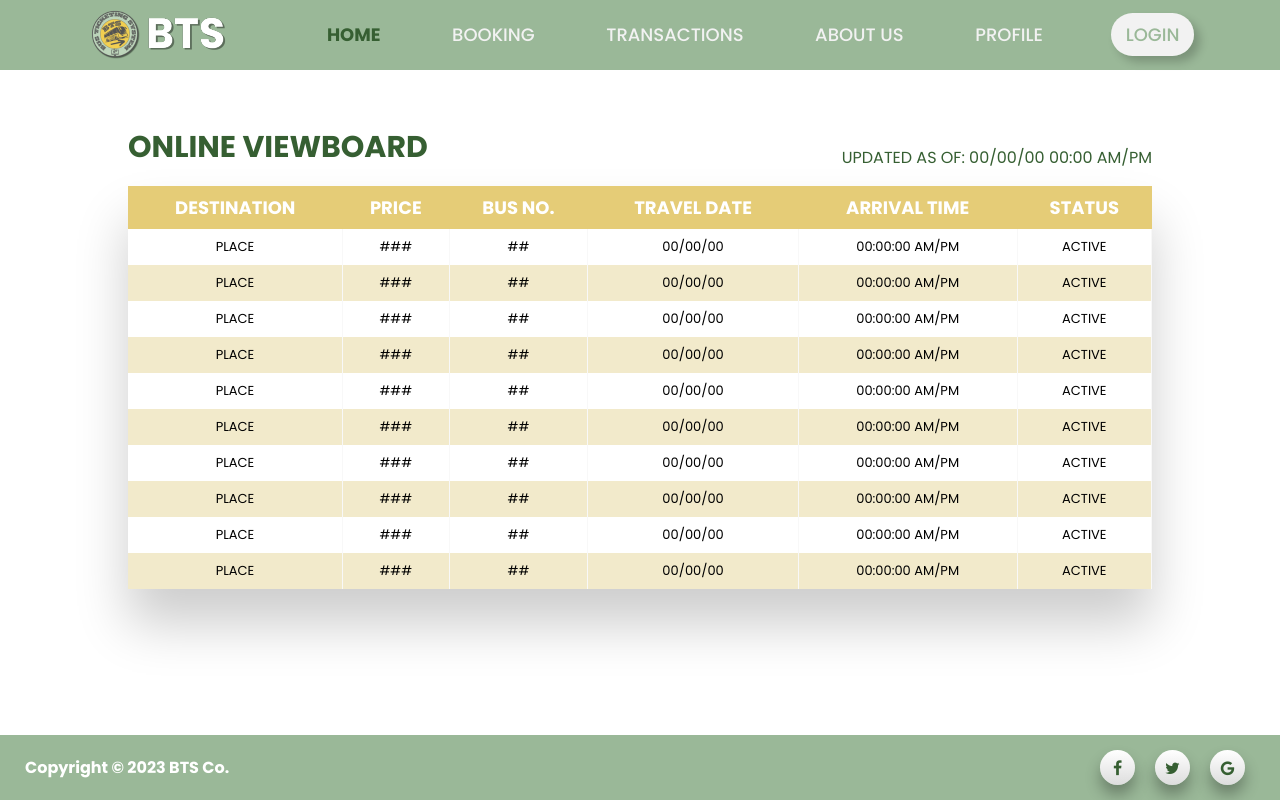
After one commit to shaynalene/Ticketing-System, a PHP site: page /pages/landing-page.html in a window 1280 px wide. The commit adds this page. Run offline with PHP 8.4, Linux system fonts and the light colour scheme.

Commit message:
Created Landing Page and Footer
Created landing page and footer. Fixed input and navbar issues.

```diff
--- /dev/null
+++ b/pages/landing-page.html
@@ -0,0 +1,181 @@
+<!DOCTYPE html>
+<html lang="en">
+  <head>
+    <meta charset="UTF-8" />
+    <meta name="viewport" content="width=device-width, initial-scale=1.0" />
+    <title>BTS | Bus Ticketing System</title>
+    <link rel="stylesheet" href="/style.css" />
+    <link
+      rel="stylesheet"
+      href="https://cdnjs.cloudflare.com/ajax/libs/font-awesome/4.7.0/css/font-awesome.min.css"
+    />
+    <link rel="shortcut icon" type="image/jpg" href="/img/bts-logo.png" />
+  </head>
+  <body class="pages-flex">
+    <!-- NAVIGATION BAR -->
+    <div class="navbar-ctr">
+      <nav class="navbar">
+        <div class="wrapper">
+          <div class="logo">
+            <a href="#"
+              ><img src="/img/bts-logo-nav.png" alt="BTS" class="logo-pic"
+            /></a>
+          </div>
+          <input type="radio" name="slider" id="menu-btn" />
+          <input type="radio" name="slider" id="close-btn" />
+          <ul class="nav-links">
+            <label for="close-btn" class="navbtn close-btn"
+              ><i class="fa fa-times"></i
+            ></label>
+            <li><a href="index.html" id="active-page">HOME</a></li>
+            <li><a href="booking-process.html">BOOKING</a></li>
+            <li>
+              <a href="#">TRANSACTIONS</a>
+            </li>
+            <li>
+              <a href="#">ABOUT US</a>
+            </li>
+            <li><a href="#">PROFILE</a></li>
+            <div class="login">
+              <a href="/pages/login-page.html" id="login-button">LOGIN</a>
+            </div>
+          </ul>
+          <label for="menu-btn" class="navbtn menu-btn"
+            ><i class="fa fa-bars"></i
+          ></label>
+        </div>
+      </nav>
+    </div>
+
+    <!-- LANDING PAGE -->
+    <div class="main-content">
+      <div class="header">
+        <div class="title-header">ONLINE VIEWBOARD</div>
+        <div id="lastEditDate">UPDATED AS OF: 00/00/00 00:00 AM/PM</div>
+      </div>
+      <div class="table-wrapper">
+        <table id="editableTable" class="fl-table">
+          <thead>
+            <tr>
+              <th>DESTINATION</th>
+              <th>PRICE</th>
+              <th>BUS NO.</th>
+              <th>TRAVEL DATE</th>
+              <th>ARRIVAL TIME</th>
+              <th>STATUS</th>
+            </tr>
+          </thead>
+          <tbody>
+            <tr>
+              <td contenteditable="false">PLACE</td>
+              <td contenteditable="false">###</td>
+              <td contenteditable="false">##</td>
+              <td contenteditable="false">00/00/00</td>
+              <td contenteditable="false">00:00:00 AM/PM</td>
+              <td contenteditable="false">ACTIVE</td>
+            </tr>
+            <tr>
+              <td contenteditable="false">PLACE</td>
+              <td contenteditable="false">###</td>
+              <td contenteditable="false">##</td>
+              <td contenteditable="false">00/00/00</td>
+              <td contenteditable="false">00:00:00 AM/PM</td>
+              <td contenteditable="false">ACTIVE</td>
+            </tr>
+            <tr>
+              <td contenteditable="false">PLACE</td>
+              <td contenteditable="false">###</td>
+              <td contenteditable="false">##</td>
+              <td contenteditable="false">00/00/00</td>
+              <td contenteditable="false">00:00:00 AM/PM</td>
+              <td contenteditable="false">ACTIVE</td>
+            </tr>
+            <tr>
+              <td contenteditable="false">PLACE</td>
+              <td contenteditable="false">###</td>
+              <td contenteditable="false">##</td>
+              <td contenteditable="false">00/00/00</td>
+              <td contenteditable="false">00:00:00 AM/PM</td>
+              <td contenteditable="false">ACTIVE</td>
+            </tr>
+            <tr>
+              <td contenteditable="false">PLACE</td>
+              <td contenteditable="false">###</td>
+              <td contenteditable="false">##</td>
+              <td contenteditable="false">00/00/00</td>
+              <td contenteditable="false">00:00:00 AM/PM</td>
+              <td contenteditable="false">ACTIVE</td>
+            </tr>
+            <tr>
+              <td contenteditable="false">PLACE</td>
+              <td contenteditable="false">###</td>
+              <td contenteditable="false">##</td>
+              <td contenteditable="false">00/00/00</td>
+              <td contenteditable="false">00:00:00 AM/PM</td>
+              <td contenteditable="false">ACTIVE</td>
+            </tr>
+            <tr>
+              <td contenteditable="false">PLACE</td>
+              <td contenteditable="false">###</td>
+              <td contenteditable="false">##</td>
+              <td contenteditable="false">00/00/00</td>
+              <td contenteditable="false">00:00:00 AM/PM</td>
+              <td contenteditable="false">ACTIVE</td>
+            </tr>
+            <tr>
+              <td contenteditable="false">PLACE</td>
+              <td contenteditable="false">###</td>
+              <td contenteditable="false">##</td>
+              <td contenteditable="false">00/00/00</td>
+              <td contenteditable="false">00:00:00 AM/PM</td>
+              <td contenteditable="false">ACTIVE</td>
+            </tr>
+            <tr>
+              <td contenteditable="false">PLACE</td>
+              <td contenteditable="false">###</td>
+              <td contenteditable="false">##</td>
+              <td contenteditable="false">00/00/00</td>
+              <td contenteditable="false">00:00:00 AM/PM</td>
+              <td contenteditable="false">ACTIVE</td>
+            </tr>
+            <tr>
+              <td contenteditable="false">PLACE</td>
+              <td contenteditable="false">###</td>
+              <td contenteditable="false">##</td>
+              <td contenteditable="false">00/00/00</td>
+              <td contenteditable="false">00:00:00 AM/PM</td>
+              <td contenteditable="false">ACTIVE</td>
+            </tr>
+          </tbody>
+        </table>
+      </div>
+      <button id="editButton" style="display: none">Edit</button>
+      <!-- HIDE UNLESS ITS ON ADMIN SIDE !! TO BE EDITED -->
+    </div>
+
+    <!-- FOOTER -->
+    <div class="footer">
+      <div class="footer-content">Copyright © 2023 BTS Co.</div>
+      <div class="footer-content">
+        <ul class="social-footer">
+          <li>
+            <a href="#" class="social-button"
+              ><i class="fa fa-facebook" aria-hidden="true"></i
+            ></a>
+          </li>
+          <li>
+            <a href="#" class="social-button"
+              ><i class="fa fa-twitter" aria-hidden="true"></i
+            ></a>
+          </li>
+          <li>
+            <a href="#" class="social-button"
+              ><i class="fa fa-google" aria-hidden="true"></i
+            ></a>
+          </li>
+        </ul>
+      </div>
+    </div>
+  </body>
+  <script src="script.js"></script>
+</html>
--- a/style.css
+++ b/style.css
@@ -294,6 +294,7 @@ nav input {
   font-weight: 600;
 }
 
+input[type="text"].ipt-style,
 .ipt-style {
   background-color: #e9e8f9;
   border: none;
@@ -332,6 +333,7 @@ nav input {
   padding: 20px;
 }
 
+input[type="text"].rgs-ipt-style,
 .rgs-ipt-style {
   background-color: #e9e8f9;
   border: none;
@@ -380,13 +382,251 @@ nav input {
 
 /* LOGIN PAGE ENDS HERE */
 
+/* LANDING PAGE STARTS HERE*/
 
+.pages-flex {
+  display: flex;
+  justify-content: center;
+  align-items: center;
+  flex-flow: column;
+  height: 100vh;
+}
+
+.main-content {
+  flex: 0 85vh;
+  width: 100%;
+}
+
+.navbar-ctr {
+  flex: 0 10vh;
+  width: 100%;
+}
+
+.header {
+  width: 100%;
+  color: #365f32;
+  display: flex;
+  justify-content: space-between;
+  align-items: flex-end;
+  padding: 3rem 8rem 0rem;
+  gap: 5rem;
+}
+
+.title-header {
+  font-size: 30px;
+  font-weight: 900;
+}
+
+/* table section */
+
+.table-wrapper {
+  margin: 1rem 8rem 3rem;
+  box-shadow: 0px 35px 50px rgba(0, 0, 0, 0.2);
+}
+
+.fl-table {
+  border-radius: 5px;
+  font-size: 12px;
+  font-weight: normal;
+  border: none;
+  border-collapse: collapse;
+  width: 100%;
+  max-width: 100%;
+  white-space: nowrap;
+  background-color: white;
+}
+
+.fl-table td,
+.fl-table th {
+  text-align: center;
+  padding: 8px;
+}
+
+.fl-table td {
+  border-right: 1px solid #f8f8f8;
+  font-size: 13px;
+  font-weight: 400;
+}
+
+.fl-table thead th {
+  color: #ffffff;
+  background: #e5cc77;
+  font-size: 18px;
+}
+
+.fl-table thead th:nth-child(odd) {
+  color: #ffffff;
+  background: #e5cc77;
+}
+
+.fl-table tr:nth-child(even) {
+  background: #f2eacb;
+}
+
+/* Responsive table */
+
+@media (max-width: 900px) {
+  .fl-table {
+    display: block;
+    width: 100%;
+  }
+  .header {
+    padding: 40px 40px 0px;
+  }
+  .table-wrapper {
+    margin: 10px 40px 30px;
+  }
+  .table-wrapper:before {
+    content: "Scroll horizontally >";
+    display: block;
+    text-align: right;
+    font-size: 11px;
+    color: white;
+    padding: 0 0 10px;
+  }
+  .fl-table thead,
+  .fl-table tbody,
+  .fl-table thead th {
+    display: block;
+  }
+  .fl-table thead th:nth-child(odd) {
+    color: #000000;
+    background: #f2eacb;
+  }
+  .fl-table thead th:last-child {
+    border-bottom: none;
+  }
+  .fl-table thead {
+    float: left;
+  }
+  .fl-table tbody {
+    width: auto;
+    position: relative;
+    overflow-x: auto;
+  }
+  .fl-table td,
+  .fl-table th {
+    padding: 20px 0.625em 0.625em 0.625em;
+    height: 60px;
+    vertical-align: middle;
+    box-sizing: border-box;
+    overflow-x: hidden;
+    overflow-y: auto;
+    width: 120px;
+    font-size: 13px;
+    text-overflow: ellipsis;
+  }
+  .fl-table thead th {
+    text-align: left;
+    border-bottom: 1px solid #f7f7f9;
+  }
+  .fl-table tbody tr {
+    display: table-cell;
+  }
+  .fl-table tbody tr:nth-child(odd) {
+    background: none;
+  }
+  .fl-table tr:nth-child(even) {
+    background: transparent;
+  }
+  .fl-table tr td:nth-child(odd) {
+    background: #f8f8f8;
+    border-right: 1px solid #e6e4e4;
+  }
+  .fl-table tr td:nth-child(even) {
+    border-right: 1px solid #e6e4e4;
+  }
+  .fl-table tbody td {
+    display: block;
+    text-align: center;
+  }
+}
+
+/* FOOTER STARTS HERE*/
+
+.footer {
+  display: flex;
+  flex: 0 5vh;
+  width: 100%;
+  background-color: #9ab898;
+  justify-content: space-between;
+  align-items: center;
+}
+
+.footer-content {
+  color: white;
+  font-weight: 800;
+  padding: 15px 25px;
+  text-align: center;
+}
+
+.social-footer li .social-button .fa {
+  color: #365f32;
+}
+
+.social-footer {
+  display: flex;
+  width: 100%;
+}
+
+.social-footer li {
+  list-style: none;
+}
+
+.social-footer li .social-button {
+  position: relative;
+  width: 35px;
+  height: 35px;
+  display: block;
+  text-align: center;
+  margin: 0 10px;
+  border-radius: 50%;
+  padding: 6px;
+  box-sizing: border-box;
+  text-decoration: none;
+  box-shadow: 0 10px 15px rgba(0, 0, 0, 0.3);
+  background: linear-gradient(0deg, #ddd, #fff);
+  transition: 0.5s;
+}
+
+.social-footer .social-button:hover {
+  box-shadow: 0 2px 5px rgba(0, 0, 0, 0.3);
+  text-decoration: none;
+}
+
+.social-button .social-button .fa {
+  width: 100%;
+  height: 100%;
+  display: block;
+  background: linear-gradient(0deg, #fff, #ddd);
+  border-radius: 50%;
+  line-height: calc(60px - 12px);
+  font-size: 24px;
+  color: #262626;
+  transition: 0.5s;
+}
+
+.social-footer li:nth-child(1) .social-button:hover .fa {
+  color: #3b5998;
+}
+
+.social-footer li:nth-child(2) .social-button:hover .fa {
+  color: #00aced;
+}
+
+.social-footer li:nth-child(3) .social-button:hover .fa {
+  color: #dd4b39;
+}
+
+/* FOOTER ENDS HERE */
+
+/* LANDING PAGE ENDS HERE */
 
 /* BOOKING-FORM1 STARTS HERE */
-@import url('https://fonts.googleapis.com/css2?family=Poppins&display=swap');
+@import url("https://fonts.googleapis.com/css2?family=Poppins&display=swap");
 
-.background{
-    background-image: url('bg.jpg');
+.background {
+  background-image: url("bg.jpg");
   background-size: cover;
   background-position: center;
   height: 100%;
@@ -395,15 +635,15 @@ align-items: center;
   justify-content: center;
 }
 
-.form-bg{
-    background-color: #F2EACB;
+.form-bg {
+  background-color: #f2eacb;
   padding: 20px;
   border-radius: 10px;
   max-width: 700px;
   width: 80%;
   margin: 0 auto;
 }
-.booking-form{
+.booking-form {
   background-color: rgba(255, 255, 255, 0.7);
   padding: 20px;
   border-radius: 10px;
@@ -411,29 +651,30 @@ justify-content: center;
   width: 100%;
   margin: 0 auto;
 }
-.booking-form h2{
+.booking-form h2 {
   text-align: center;
 }
-.booking-form h1{
+.booking-form h1 {
   text-align: center;
 }
-.booking-form form{
+.booking-form form {
   display: flex;
   flex-direction: column;
 }
-.booking-form input{
+.booking-form input {
   padding: 8px;
   border: 1px solid #ccc;
   border-radius: 5px;
 }
-.booking-form button{
-    margin-top:50px;
+.booking-form button {
+  margin-top: 50px;
   padding: 15px;
   color: rgb(0, 0, 0);
   cursor: pointer;
 }
 
-input[type=text],select{
+input[type="text"],
+select {
   width: 100%;
   padding: 12px 20px;
   margin: 8px 0;
@@ -444,14 +685,14 @@ input[type=text],select{
 }
 
 /* button for booking form 2 */
-.button2{
-  margin-top:50px;
+.button2 {
+  margin-top: 50px;
   padding: 15px;
   color: rgb(0, 0, 0);
   cursor: pointer;
 }
 
 /* payment page */
-.booking-form h2{
+.booking-form h2 {
   text-align: center;
 }
```
Also changed, not shown: index.html (+31 -3 lines). Lines whose indentation alone changed are shown as unchanged.
